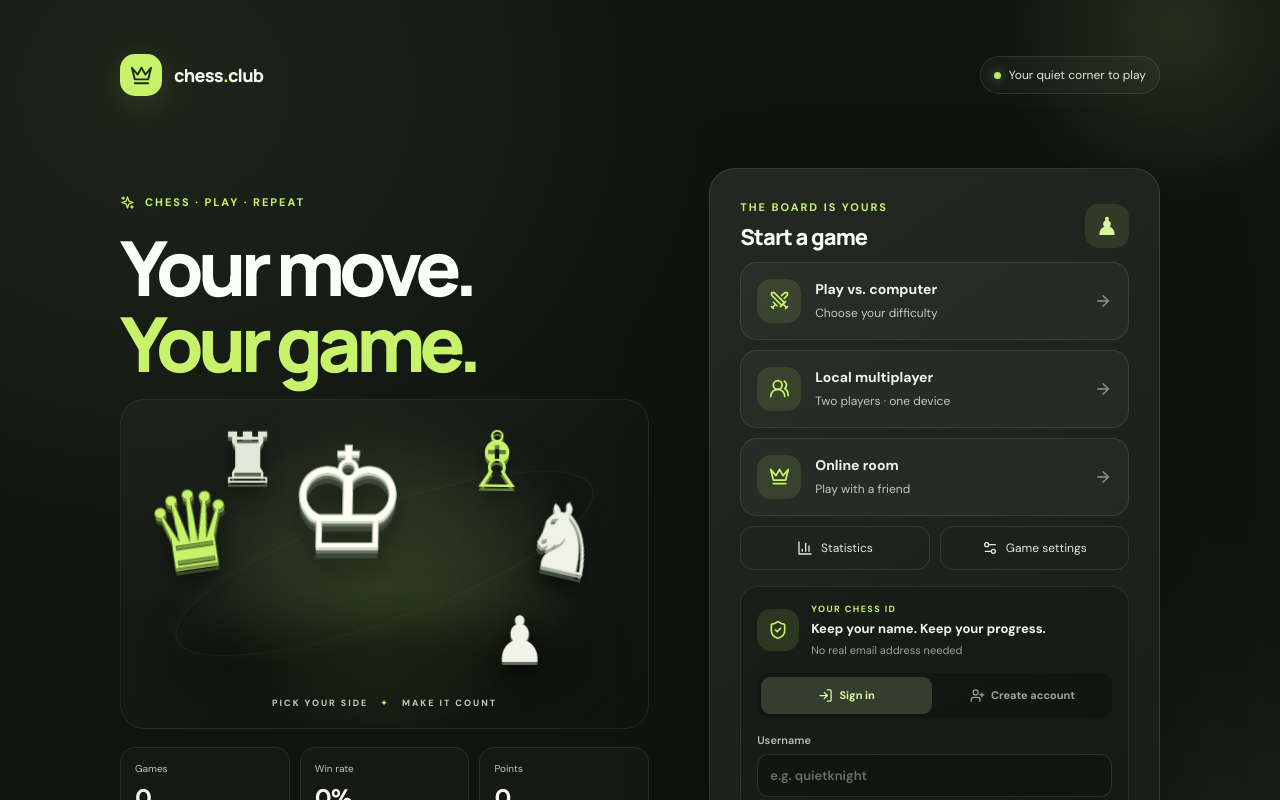
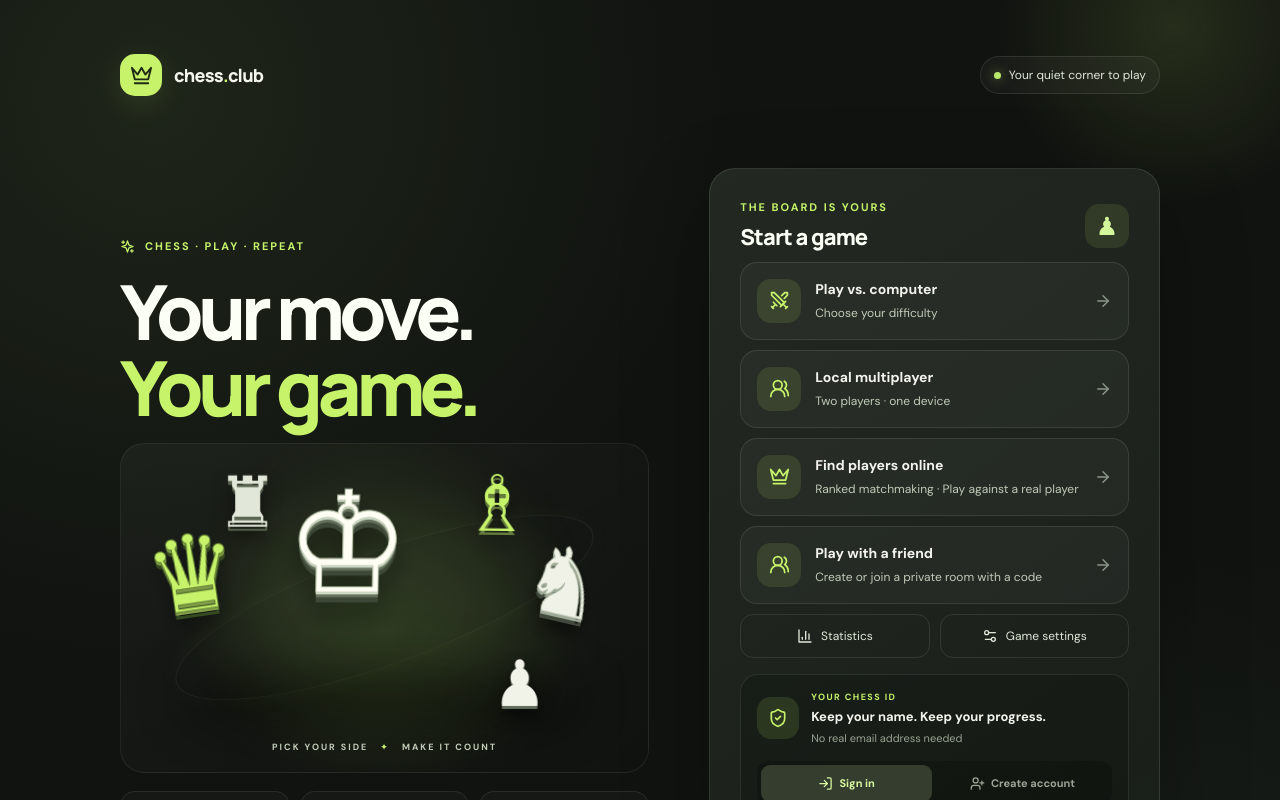
Before and after one commit to dummyac76y-cyber/Chess4fun, a React (Vite) app: page / in a window 1280 px wide. Shown: the top 800 px of the page. Built offline with nearby package versions, Linux system fonts and the light colour scheme; no server answers.

Commit message:
Expose ranked online matchmaking in the main menu

```diff
--- a/src/App.tsx
+++ b/src/App.tsx
@@ -741,7 +741,8 @@ export default function App() {
               <div className="game-menu-heading"><div><span className="lobby-kicker">THE BOARD IS YOURS</span><h2>Start a game</h2></div><span className="live-chess-mark">♟</span></div>
               <button onClick={() => setScreen('difficulty')} className="lobby-action"><span className="lobby-action-icon"><Swords size={21} /></span><span className="lobby-action-copy"><strong>Play vs. computer</strong><span>Choose your difficulty</span></span><ArrowRight className="lobby-action-arrow" size={18} /></button>
               <button onClick={() => startGame('pvp', { time: 'unlimited' })} className="lobby-action"><span className="lobby-action-icon"><UsersRound size={21} /></span><span className="lobby-action-copy"><strong>Local multiplayer</strong><span>Two players · one device</span></span><ArrowRight className="lobby-action-arrow" size={18} /></button>
-              <button onClick={startMatchmaking} className="lobby-action"><span className="lobby-action-icon"><Crown size={21} /></span><span className="lobby-action-copy"><strong>Online room</strong><span>Play with a friend</span></span><ArrowRight className="lobby-action-arrow" size={18} /></button>
+              <button onClick={startMatchmaking} className="lobby-action"><span className="lobby-action-icon"><Crown size={21} /></span><span className="lobby-action-copy"><strong>Find players online</strong><span>Ranked matchmaking · Play against a real player</span></span><ArrowRight className="lobby-action-arrow" size={18} /></button>
+              <button onClick={startMatchmaking} className="lobby-action"><span className="lobby-action-icon"><UsersRound size={21} /></span><span className="lobby-action-copy"><strong>Play with a friend</strong><span>Create or join a private room with a code</span></span><ArrowRight className="lobby-action-arrow" size={18} /></button>
               <div className="lobby-secondary-grid">
                 <button onClick={() => setScreen('stats')} className="lobby-secondary"><BarChart3 size={16} /> Statistics</button>
                 <button onClick={() => setScreen('settings')} className="lobby-secondary"><Settings2 size={16} /> Game settings</button>
@@ -763,11 +764,12 @@ export default function App() {
           <div className="w-full max-w-md">
             <div className={panel}>
               <div className="text-center space-y-2">
-                <h2 className="text-xl font-semibold tracking-tight text-zinc-100">Private Room</h2>
+                <h2 className="text-xl font-semibold tracking-tight text-zinc-100">Online Play</h2>
                 <p className="text-sm text-zinc-500 leading-relaxed">
-                  Create a room, then open this app on another device or browser and join with the same
-                  code. One player gets White, the other Black — each sees their own pieces at the
-                  bottom and every move is synced live through the online room.
+                  <strong className="text-emerald-300">Ranked matchmaking:</strong> search for another player online.
+                  If no one is waiting, keep this screen open while another player joins.
+                  <br /><br />
+                  <strong className="text-zinc-200">Private rooms:</strong> create a room or enter a friend’s room code below.
                 </p>
               </div>
 
```
